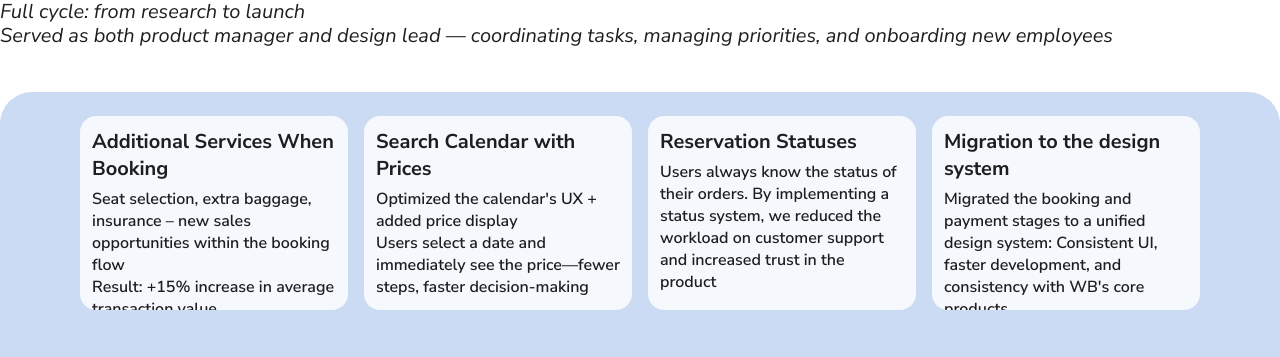
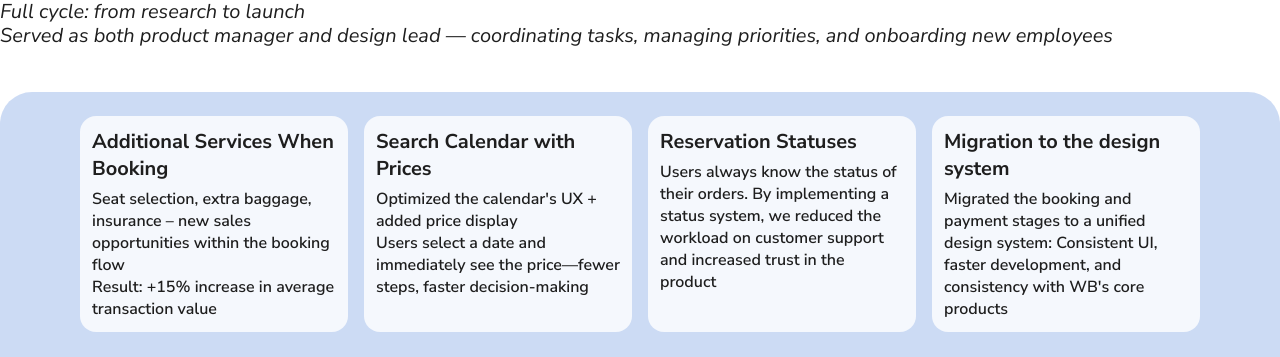
Before and after one commit to verabelykh/CVBelykhVera, a React (Vite) app: page / in a window 1280 px wide. Shown: the part 4706-5063 px from the top of the page. Built offline with nearby package versions, Linux system fonts and the light colour scheme.

Commit message:
Update Frame2136141531.jsx

```diff
--- a/src/Frame2136141531.jsx
+++ b/src/Frame2136141531.jsx
@@ -1122,9 +1122,9 @@ export default function Frame2136141531() {
             </div>
           </div>
           <div className="bg-[rgba(0,76,201,0.2)] flex flex-col gap-[44px] items-start pb-[40px] pt-[24px] px-[80px] w-full shrink-0 rounded-[32px]" data-node-id="1:785">
-            <div className="content-stretch flex gap-[16px] h-[194px] items-center relative shrink-0 w-full" data-node-id="1:786">
+            <div className="content-stretch flex gap-[16px] items-stretch relative shrink-0 w-full" data-node-id="1:786">
               <div className="bg-[rgba(255,255,255,0.8)] content-stretch flex flex-[1_0_0] flex-col h-full items-center min-w-px overflow-clip p-[12px] relative rounded-[16px]" data-node-id="1:787">
-                <div className="[word-break:break-word] content-stretch flex flex-col gap-[6px] h-[170px] items-start relative shrink-0 text-[#1e1e1e] w-full" data-node-id="1:788">
+                <div className="[word-break:break-word] content-stretch flex flex-col gap-[6px] items-start relative shrink-0 text-[#1e1e1e] w-full" data-node-id="1:788">
                   <p className="font-['Nunito_Sans'] font-bold leading-[normal] relative shrink-0 text-[20px] w-full" data-node-id="1:789" style={{ fontVariationSettings: '"YTLC" 500, "wdth" 100' }}>
                     Additional Services When Booking
                   </p>
```
